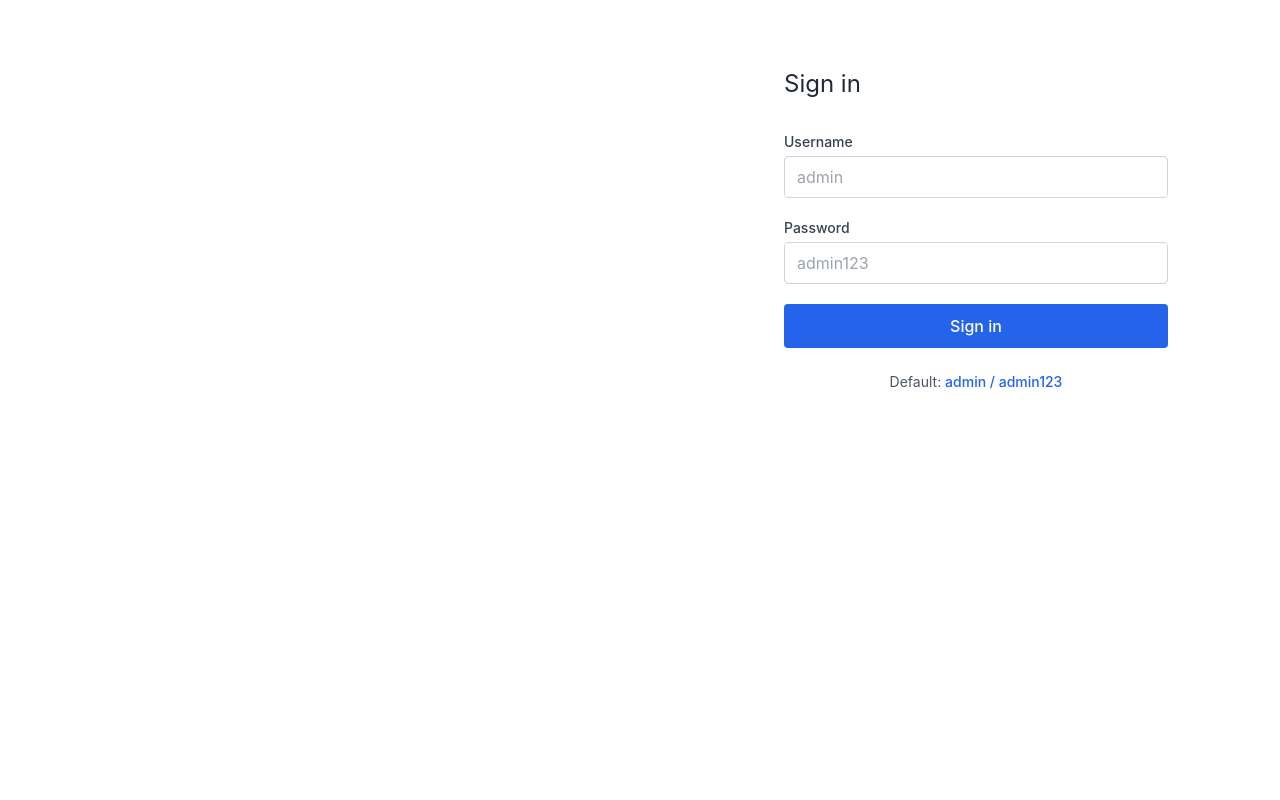
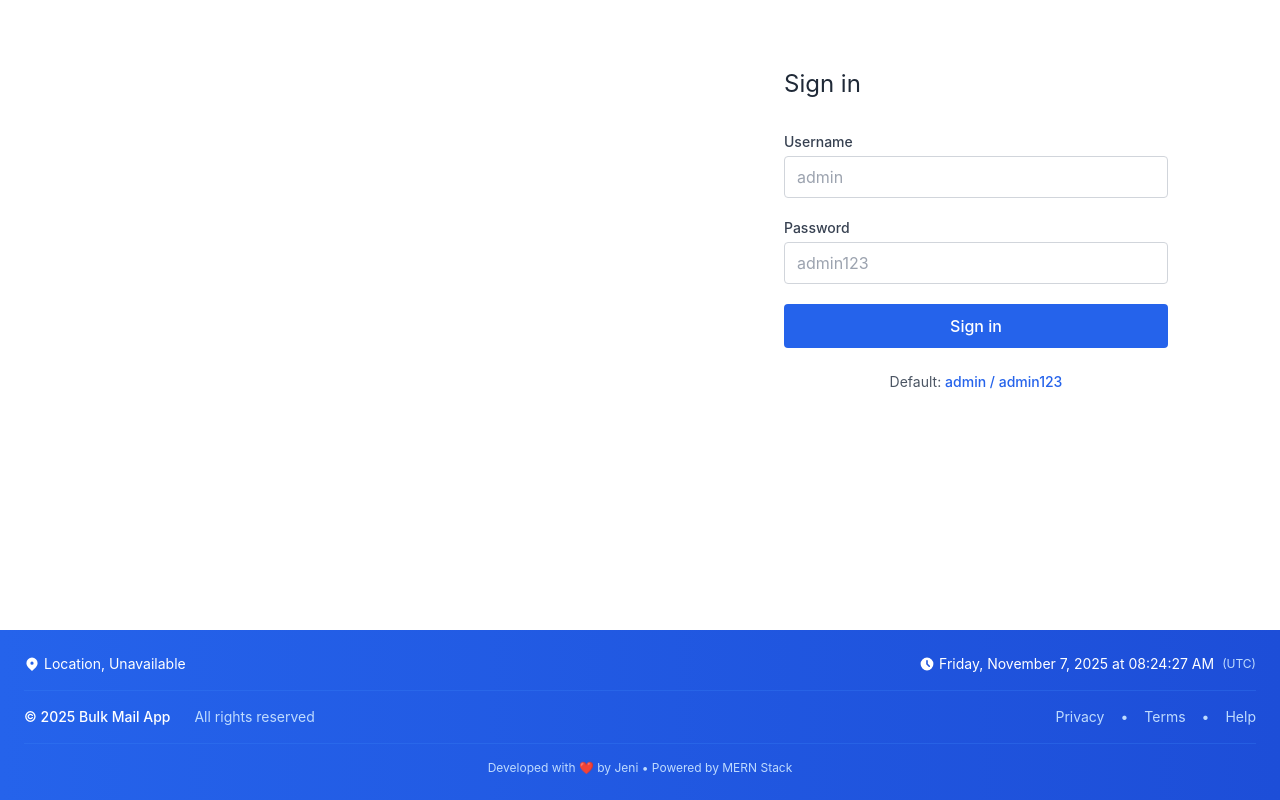
Before and after one commit to Jenidevops/bulk-mail-app, a React app in the folder frontend/: page /history in a window 1280 px wide. Shown: the part 234-1034 px from the top of the page. Before the commit the page ends 864 px from the top, so only its background shows below. Built offline with nearby package versions, Linux system fonts and the light colour scheme; no server answers; the HTML template or start-up script is replaced by a standard one.

Commit message:
Add professional footer with real-time location, timezone, and copyright info

```diff
--- a/frontend/src/App.jsx
+++ b/frontend/src/App.jsx
@@ -3,6 +3,7 @@ import { BrowserRouter as Router, Routes, Route, Link, useNavigate } from "react
 import SendEmail from "./components/SendEmail";
 import EmailHistory from "./components/EmailHistory";
 import Login from "./components/Login";
+import Footer from "./components/Footer";
 
 function NavBar({ isAuthenticated, setIsAuthenticated }) {
   const navigate = useNavigate();
@@ -51,16 +52,18 @@ function App() {
 
   return (
     <Router>
-      <div className="min-h-screen bg-white">
+      <div className="min-h-screen bg-white flex flex-col">
         <NavBar isAuthenticated={isAuthenticated} setIsAuthenticated={setIsAuthenticated} />
 
-        <main className="w-full">
+        <main className="flex-grow w-full">
           <Routes>
             <Route path="/login" element={<Login setIsAuthenticated={setIsAuthenticated} />} />
             <Route path="/" element={isAuthenticated ? <SendEmail /> : <Login setIsAuthenticated={setIsAuthenticated} />} />
             <Route path="/history" element={isAuthenticated ? <EmailHistory /> : <Login setIsAuthenticated={setIsAuthenticated} />} />
           </Routes>
         </main>
+
+        <Footer />
       </div>
     </Router>
   );
--- /dev/null
+++ b/frontend/src/components/Footer.jsx
@@ -0,0 +1,102 @@
+import React, { useState, useEffect } from 'react';
+
+function Footer() {
+  const [dateTime, setDateTime] = useState(new Date());
+  const [location, setLocation] = useState({ city: 'Loading...', country: '', timezone: '' });
+
+  useEffect(() => {
+    // Update time every second
+    const timer = setInterval(() => {
+      setDateTime(new Date());
+    }, 1000);
+
+    // Get user's location using IP geolocation
+    fetch('https://ipapi.co/json/')
+      .then(res => res.json())
+      .then(data => {
+        setLocation({
+          city: data.city || 'Unknown',
+          country: data.country_name || '',
+          timezone: data.timezone || Intl.DateTimeFormat().resolvedOptions().timeZone
+        });
+      })
+      .catch(() => {
+        setLocation({
+          city: 'Location',
+          country: 'Unavailable',
+          timezone: Intl.DateTimeFormat().resolvedOptions().timeZone
+        });
+      });
+
+    return () => clearInterval(timer);
+  }, []);
+
+  const formatDateTime = () => {
+    const options = {
+      weekday: 'long',
+      year: 'numeric',
+      month: 'long',
+      day: 'numeric',
+      hour: '2-digit',
+      minute: '2-digit',
+      second: '2-digit',
+      hour12: true
+    };
+    return dateTime.toLocaleString('en-US', options);
+  };
+
+  const currentYear = new Date().getFullYear();
+
+  return (
+    <footer className="bg-gradient-to-r from-blue-600 to-blue-700 text-white mt-auto">
+      <div className="w-full px-6 py-6">
+        {/* Top Section - Location and DateTime */}
+        <div className="flex flex-col md:flex-row justify-between items-center gap-4 pb-4 border-b border-blue-500/30">
+          <div className="flex items-center gap-2 text-sm">
+            <span className="inline-flex items-center gap-1">
+              <svg className="w-4 h-4" fill="currentColor" viewBox="0 0 20 20">
+                <path fillRule="evenodd" d="M5.05 4.05a7 7 0 119.9 9.9L10 18.9l-4.95-4.95a7 7 0 010-9.9zM10 11a2 2 0 100-4 2 2 0 000 4z" clipRule="evenodd" />
+              </svg>
+              {location.city}, {location.country}
+            </span>
+          </div>
+
+          <div className="flex flex-col md:flex-row items-center gap-2 text-sm">
+            <span className="inline-flex items-center gap-1">
+              <svg className="w-4 h-4" fill="currentColor" viewBox="0 0 20 20">
+                <path fillRule="evenodd" d="M10 18a8 8 0 100-16 8 8 0 000 16zm1-12a1 1 0 10-2 0v4a1 1 0 00.293.707l2.828 2.829a1 1 0 101.415-1.415L11 9.586V6z" clipRule="evenodd" />
+              </svg>
+              {formatDateTime()}
+            </span>
+            <span className="text-xs text-blue-200">
+              ({location.timezone})
+            </span>
+          </div>
+        </div>
+
+        {/* Bottom Section - Copyright and Links */}
+        <div className="flex flex-col md:flex-row justify-between items-center gap-4 pt-4">
+          <div className="flex items-center gap-6 text-sm">
+            <span className="font-medium">© {currentYear} Bulk Mail App</span>
+            <span className="text-blue-200">All rights reserved</span>
+          </div>
+
+          <div className="flex items-center gap-4 text-sm text-blue-200">
+            <a href="#" className="hover:text-white transition">Privacy</a>
+            <span>•</span>
+            <a href="#" className="hover:text-white transition">Terms</a>
+            <span>•</span>
+            <a href="#" className="hover:text-white transition">Help</a>
+          </div>
+        </div>
+
+        {/* Developer Credit */}
+        <div className="text-center text-xs text-blue-200 mt-4 pt-4 border-t border-blue-500/30">
+          Developed with ❤️ by Jeni • Powered by MERN Stack
+        </div>
+      </div>
+    </footer>
+  );
+}
+
+export default Footer;
```
